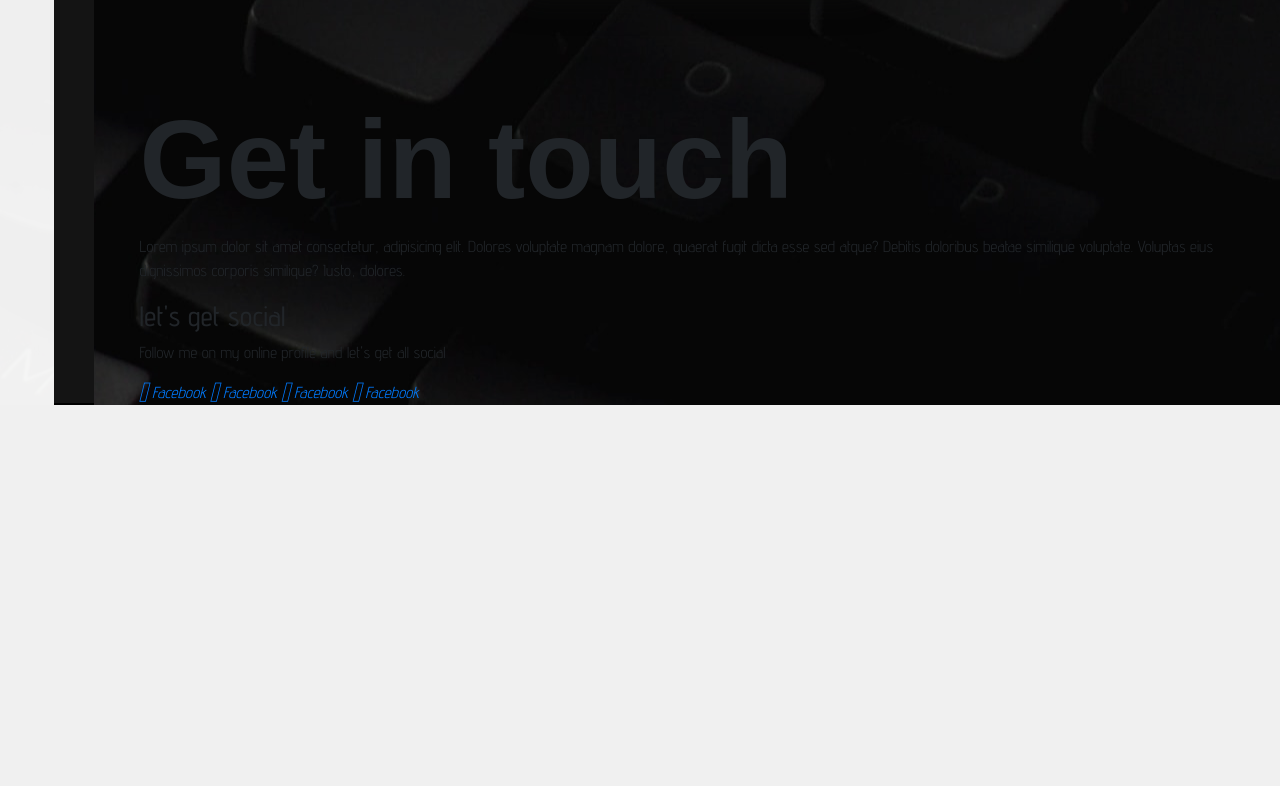
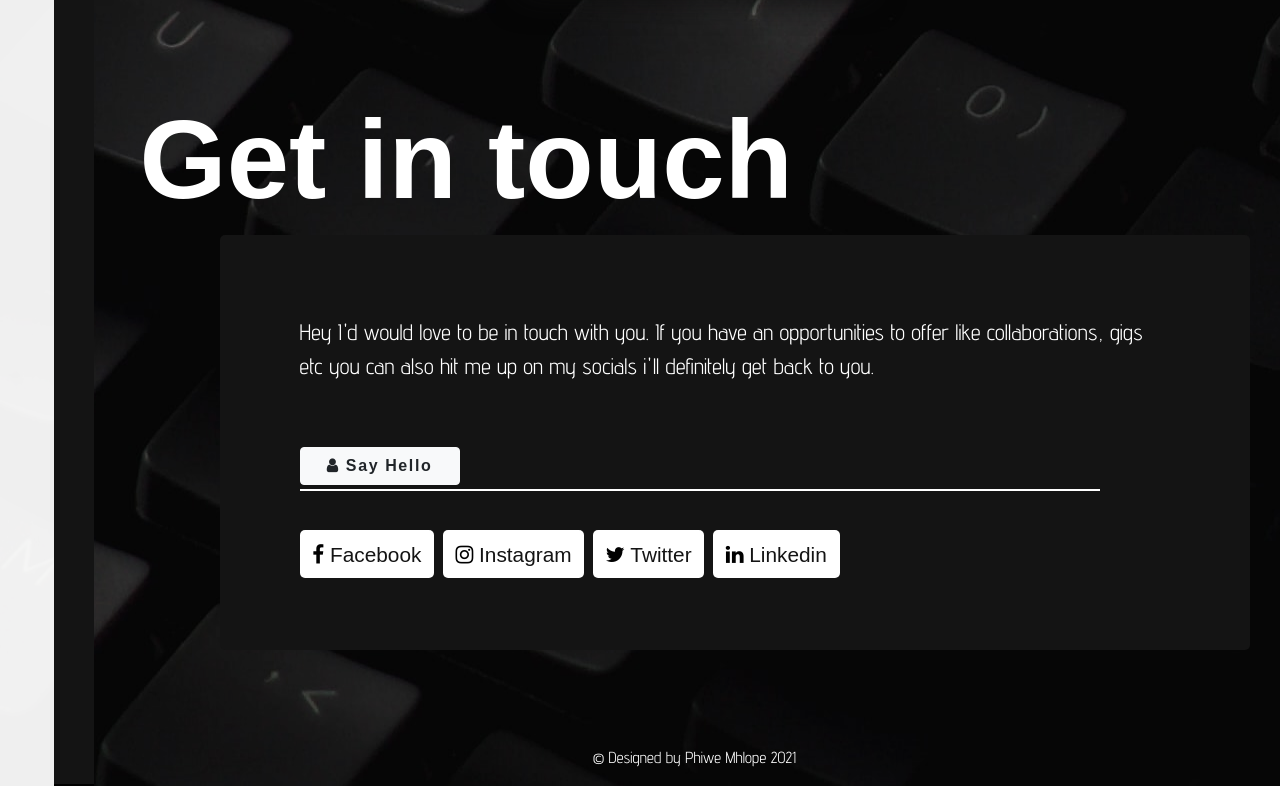
Before and after one commit to PhiweM/portfolioWebsite, a website: page index.html in a window 1280 px wide. Shown: the part 3192-3978 px from the top of the page. Before the commit the page ends 3597 px from the top, so only its background shows below. Drawn offline with nearby package versions, Linux system fonts and the light colour scheme; a web font is replaced by a local one.

Commit message:
get in touch section complete

```diff
--- a/css/style.scss
+++ b/css/style.scss
@@ -8,7 +8,13 @@ body {
     font-family: $body-font;
     overflow-x: hidden;
     background-color: #F0F0F0;
+    color: #ffffff;
 
+    a:hover {
+        background-color: #141414 !important;
+        text-decoration: none !important;
+        color: #ffffff !important;
+    }
 }
 
 /*==== Cover Section ====*/
@@ -210,8 +216,50 @@ main {
         }
 }
 
-/*==== Work Section ====*/
 
+/*==== Contact Section ====*/
+.contact-sect {
+    .info2 {
+        background-color: #141414;
+        border-radius: 5px;
+        padding: 5rem;
+        margin-left: 5rem;
+
+        p {
+            font-size: 1.4rem;
+        }
+
+         .btn {
+            width: 10rem;
+            font-weight: 900;
+            letter-spacing: .1rem;
+            font-family: $title-font;
+        }
+
+        .underline {
+            width: 50rem;
+            height: 2px;
+            background-color: #ffffff;
+        }
+        .sosh {
+            color: #141414;
+            background-color: #ffffff;
+            font-size: 1.3rem;
+            padding: .8rem;
+            border-radius: 5px;
+            font-family: $title-font !important;
+
+            i{
+                color: #000000;
+            }
+        }
+    }
+}
+
+
+.end-text {
+    padding-top: 6rem;
+}
 
 
 
--- a/index.html
+++ b/index.html
@@ -193,21 +193,30 @@
 
                  <!-- Contact Section -->
                  <section class="container contact-sect" id="contact">
-                     <h2 class="title pt-5">Get in touch</h2>
-                     <p>Lorem ipsum dolor sit amet consectetur, adipisicing elit. Dolores voluptate magnam dolore, quaerat fugit dicta esse sed atque? Debitis doloribus beatae similique voluptate. Voluptas eius dignissimos corporis similique? Iusto, dolores.</p>
+                    <h2 class="title pt-5">Get in touch</h2>
 
-                     <h3>let's get social</h3>
-                     <p>Follow me on my online profile and let's get all social</p>
+                     <div class="info2">
+                        <p>Hey I'd would love to be in touch with you. If you have an opportunities to offer like collaborations, gigs etc you can also hit me up on my socials i'll definitely get back to you. </p>
 
-                     <a href="#"><i class="fas fa-facebook"> Facebook</i></a>
-                     <a href="#"><i class="fas fa-facebook"> Facebook</i></a>
-                     <a href="#"><i class="fas fa-facebook"> Facebook</i></a>
-                     <a href="#"><i class="fas fa-facebook"> Facebook</i></a>
+                       <a href="#" class="btn btn-light mt-5 mb-1"><i class="fa fa-user"></i> Say Hello</a>
+                       <div class="underline mb-5"></div>
 
+                        <a href="#" class="sosh mr-1"><i class="fa fa-facebook"></i> Facebook</a>
+                        <a href="#" class="sosh mr-1"><i class="fa fa-instagram"></i> Instagram</a>
+                        <a href="#" class="sosh mr-1"><i class="fa fa-twitter"> </i> Twitter</a>
+                        <a href="#" class="sosh mr-1"><i class="fa fa-linkedin"></i> Linkedin</a>
+                     </div>
+
+
+
+                     <p class="text-center end-text"> &copy; Designed by Phiwe Mhlope 2021</p>
                  </section>
                  <!-- End Contact Section -->
             </div>
+
+
         </div>
+
     </div>
 
 
```
Also changed, not shown: css/style.css, 1 other file.
